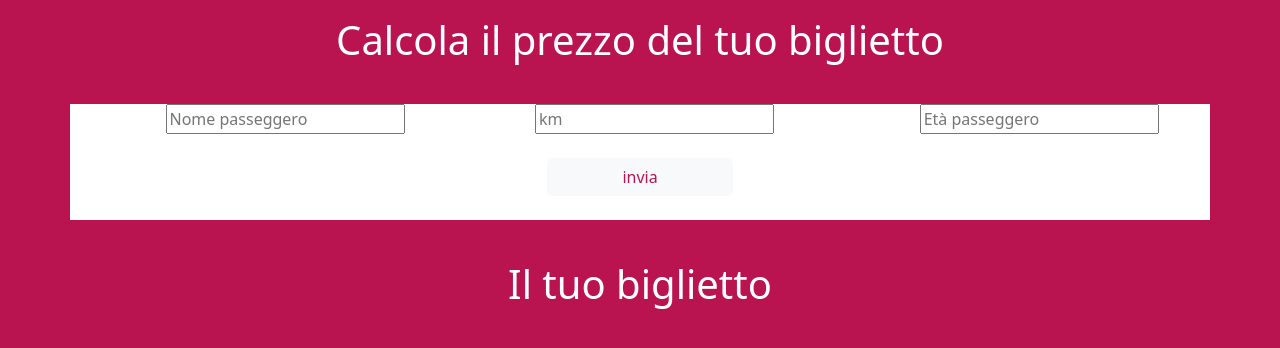
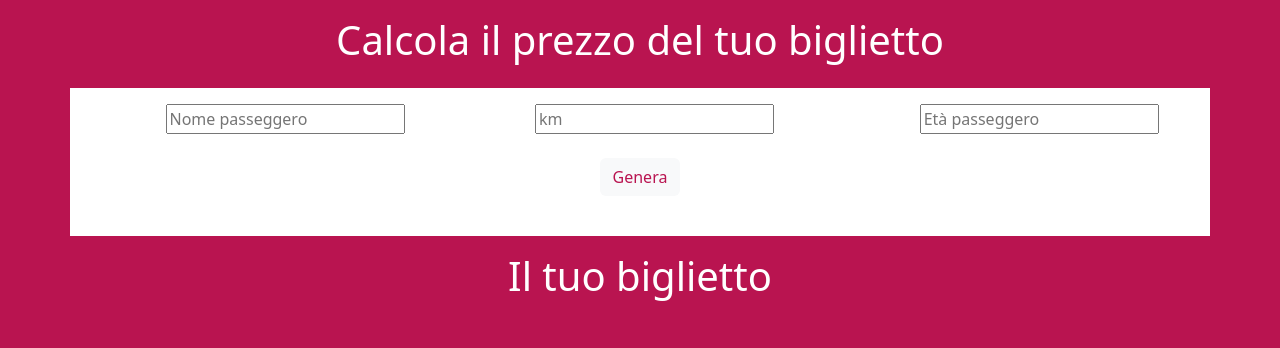
Before and after one commit to Alberto-Monaco/js-biglietto-treno-form, a plain HTML site: page index.html in a window 1280 px wide. Drawn offline with nearby package versions, Linux system fonts and the light colour scheme.

Commit message:
fix detail form

```diff
--- a/index.html
+++ b/index.html
@@ -14,7 +14,7 @@
 	<body>
 		<main class="bg-paper vh-100">
 			<h1 class="text-center py-3 text-white">Calcola il prezzo del tuo biglietto</h1>
-			<div class="container bg-white my-4 borderradius-3 text-center">
+			<div class="container bg-white py-3 text-center">
 				<div class="row">
 					<div class="col-4 text-white">
 						<div class="form-group">
@@ -34,7 +34,7 @@
 							<input type="number" name="age" id="age" placeholder="Età passeggero" />
 						</div>
 					</div>
-					<div class="py-4"><button class="btn col-2 text-color bg-light">invia</button></div>
+					<div class="py-4"><button id="submit" class="btn text-color bg-light">Genera</button></div>
 				</div>
 			</div>
 			<h1 class="text-center py-3 text-white">Il tuo biglietto</h1>
```
